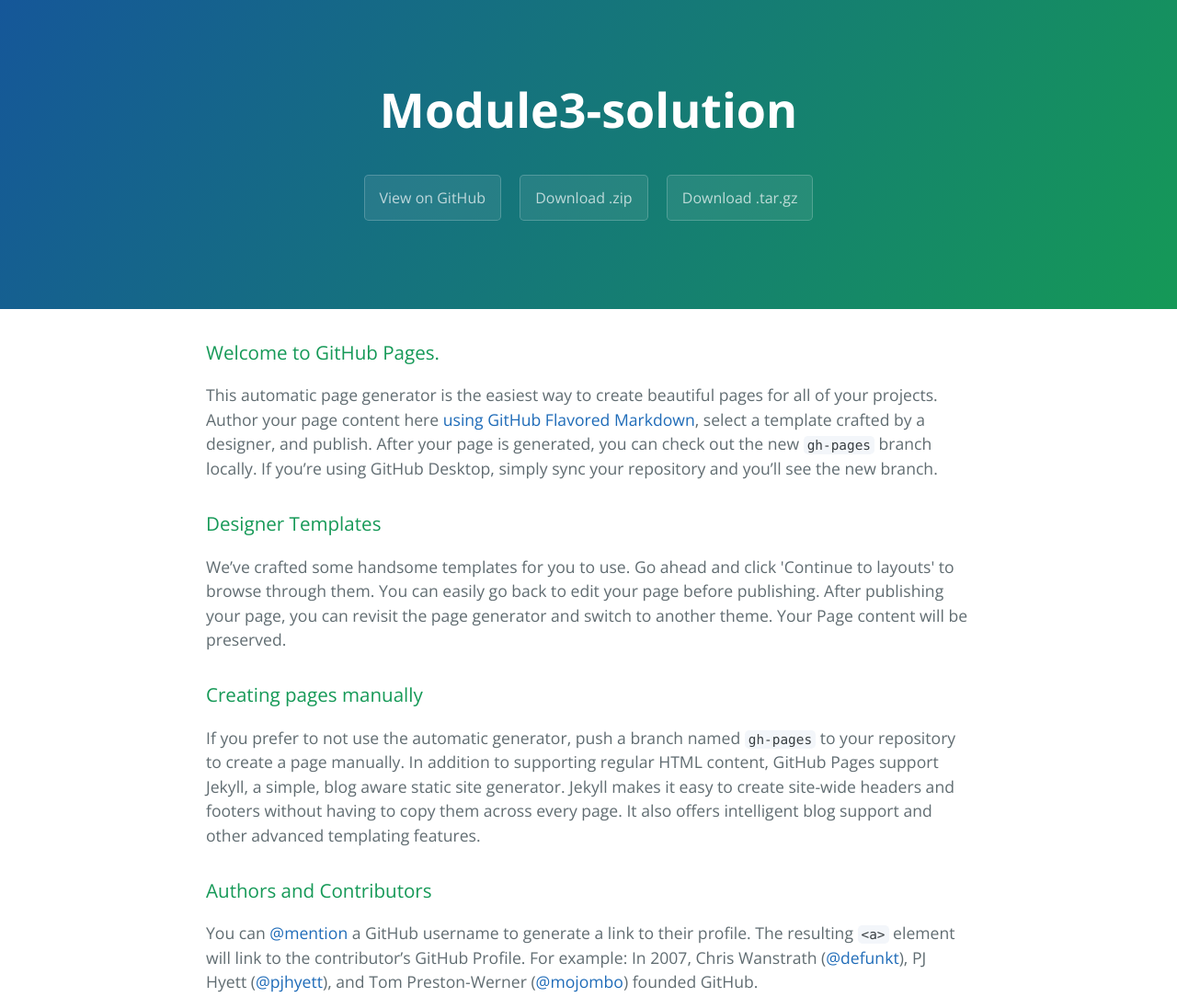
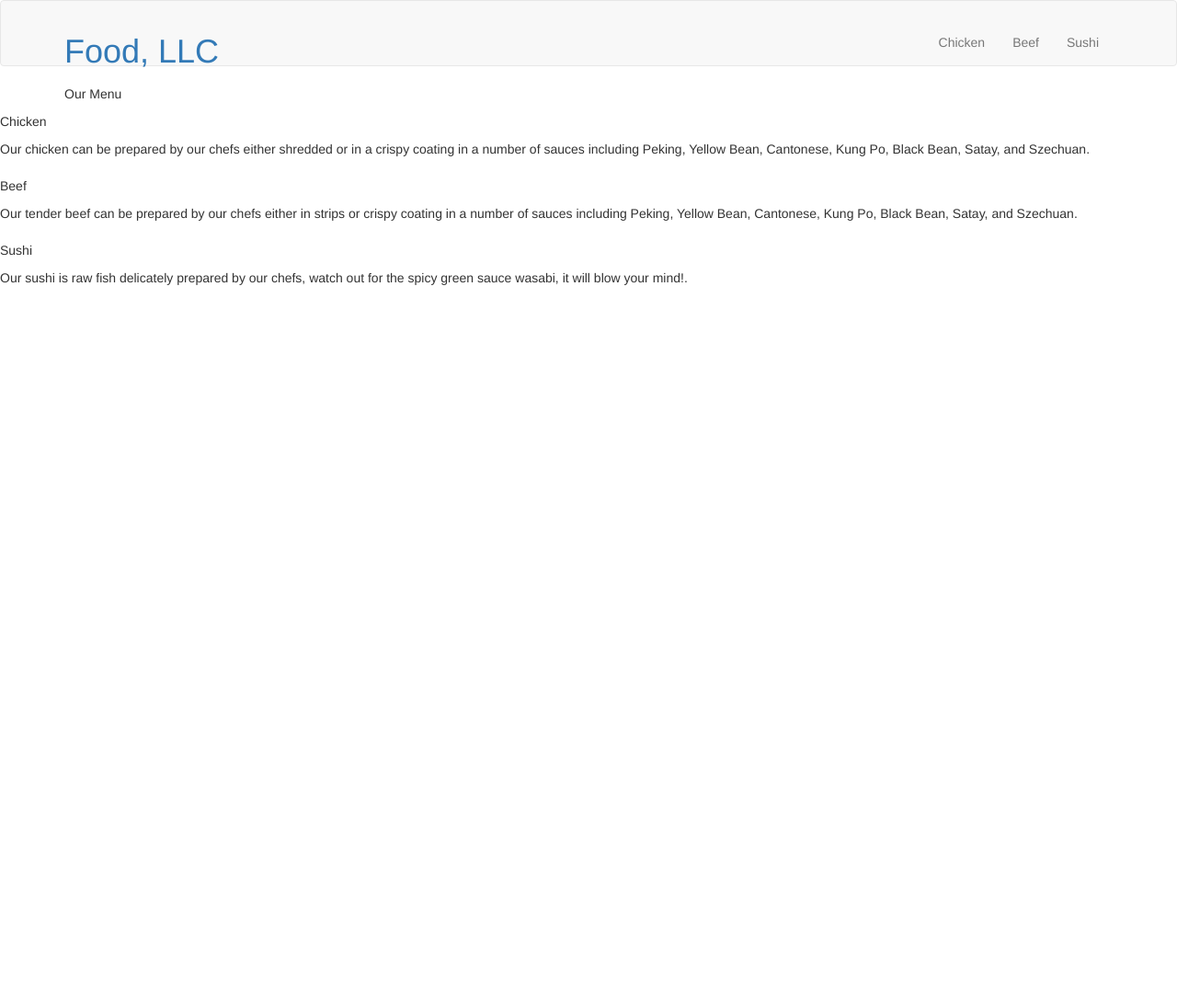
Before and after one commit to andy78dur/module3-solution, a plain HTML site: page index.html in a window 1280 px wide. Shown: the top 1084 px of the page at 92% size. After the commit the page ends 800 px from the top, so only its background shows below. Drawn offline with nearby package versions, Linux system fonts and the light colour scheme.

Commit message:
Add files via upload

```diff
--- a/index.html
+++ b/index.html
@@ -1,57 +1,78 @@
-<!DOCTYPE html>
-<html lang="en-us">
+<!doctype html>
+<html lang="en">
   <head>
-    <meta charset="UTF-8">
-    <title>Module3-solution by andy78dur</title>
+    <meta charset="utf-8">
+    <meta http-equiv="X-UA-Compatible" content="IE=edge">
     <meta name="viewport" content="width=device-width, initial-scale=1">
-    <link rel="stylesheet" type="text/css" href="stylesheets/normalize.css" media="screen">
-    <link href='https://fonts.googleapis.com/css?family=Open+Sans:400,700' rel='stylesheet' type='text/css'>
-    <link rel="stylesheet" type="text/css" href="stylesheets/stylesheet.css" media="screen">
-    <link rel="stylesheet" type="text/css" href="stylesheets/github-light.css" media="screen">
+    <title>Food, LLC</title>
+    <link rel="stylesheet" href="css/bootstrap.min.css">
+    <link rel="stylesheet" href="css/styles.css">
+    <link href='https://fonts.googleapis.com/css?family=Oxygen:400,300,700' rel='stylesheet' type='text/css'>
+    <link href='https://fonts.googleapis.com/css?family=Lora' rel='stylesheet' type='text/css'>
   </head>
-  <body>
-    <section class="page-header">
-      <h1 class="project-name">Module3-solution</h1>
-      <h2 class="project-tagline"></h2>
-      <a href="https://github.com/andy78dur/module3-solution" class="btn">View on GitHub</a>
-      <a href="https://github.com/andy78dur/module3-solution/zipball/master" class="btn">Download .zip</a>
-      <a href="https://github.com/andy78dur/module3-solution/tarball/master" class="btn">Download .tar.gz</a>
-    </section>
+<body>
+  <header>
+    <nav id="header-nav" class="navbar navbar-default">
+      <div class="container">
+        <div class="navbar-header">
+          <div class="navbar-brand">
+            <a href="index.html"><h1>Food, LLC</h1></a>
+          </div>
+          <button type="button" class="navbar-toggle collapsed" data-toggle="collapse" data-target="#collapsable-nav" aria-expanded="false">
+            <span class="sr-only">Toggle navigation</span>
+            <span class="icon-bar"></span>
+            <span class="icon-bar"></span>
+            <span class="icon-bar"></span>
+          </button>
+        </div>
 
-    <section class="main-content">
-      <h3>
-<a id="welcome-to-github-pages" class="anchor" href="#welcome-to-github-pages" aria-hidden="true"><span aria-hidden="true" class="octicon octicon-link"></span></a>Welcome to GitHub Pages.</h3>
+        <div id="collapsable-nav" class="collapse navbar-collapse" class="hidden-xs">
+           <ul id="nav-list" class="nav navbar-nav navbar-right">
+            <li>
+              <a href="#boxtitle1">
+                <span class="none"></span><br class="hidden-xs"> Chicken</a>
+            </li>
+            <li>
+              <a href="#boxtitle2">
+                <span class="none"></span><br class="hidden-xs"> Beef</a>
+            </li>
+            <li>
+              <a href="#boxtitle3">
+                <span class="none"></span><br class="hidden-xs"> Sushi</a>
+            </li>
 
-<p>This automatic page generator is the easiest way to create beautiful pages for all of your projects. Author your page content here <a href="https://guides.github.com/features/mastering-markdown/">using GitHub Flavored Markdown</a>, select a template crafted by a designer, and publish. After your page is generated, you can check out the new <code>gh-pages</code> branch locally. If you’re using GitHub Desktop, simply sync your repository and you’ll see the new branch.</p>
+          </ul><!-- #nav-list -->
+        </div><!-- .collapse .navbar-collapse -->
+      </div><!-- .container -->
+    </nav><!-- #header-nav -->
+  </header>
+  <!-- jQuery (Bootstrap JS plugins depend on it) -->
+  <script src="js/jquery-2.1.4.min.js"></script>
+  <script src="js/bootstrap.min.js"></script>
+  <script src="js/script.js"></script>
 
-<h3>
-<a id="designer-templates" class="anchor" href="#designer-templates" aria-hidden="true"><span aria-hidden="true" class="octicon octicon-link"></span></a>Designer Templates</h3>
+<div class="container">
+  <p id="maintitle">Our Menu</p>
+</div>
 
-<p>We’ve crafted some handsome templates for you to use. Go ahead and click 'Continue to layouts' to browse through them. You can easily go back to edit your page before publishing. After publishing your page, you can revisit the page generator and switch to another theme. Your Page content will be preserved.</p>
+<div id="box">
+<p id="boxtitle1">Chicken</p>
+ <div id="content">Our chicken can be prepared by our chefs either shredded or in a crispy coating in a number of sauces including Peking, Yellow Bean, Cantonese, Kung Po, Black Bean, Satay, and Szechuan.
+ <br>
+ <br>
+  </div>
 
-<h3>
-<a id="creating-pages-manually" class="anchor" href="#creating-pages-manually" aria-hidden="true"><span aria-hidden="true" class="octicon octicon-link"></span></a>Creating pages manually</h3>
+<p id="boxtitle2">Beef</p>
+<div id="content">Our tender beef can be prepared by our chefs either in strips or crispy coating in a number of sauces including Peking, Yellow Bean, Cantonese, Kung Po, Black Bean, Satay, and Szechuan.
+<br>
+<br>
+  </div>
 
-<p>If you prefer to not use the automatic generator, push a branch named <code>gh-pages</code> to your repository to create a page manually. In addition to supporting regular HTML content, GitHub Pages support Jekyll, a simple, blog aware static site generator. Jekyll makes it easy to create site-wide headers and footers without having to copy them across every page. It also offers intelligent blog support and other advanced templating features.</p>
+<p id="boxtitle3">Sushi</p>
+  <div id="content">Our sushi is raw fish delicately prepared by our chefs, watch out for the spicy green sauce wasabi, it will blow your mind!.
+  </div>
 
-<h3>
-<a id="authors-and-contributors" class="anchor" href="#authors-and-contributors" aria-hidden="true"><span aria-hidden="true" class="octicon octicon-link"></span></a>Authors and Contributors</h3>
+</div>
 
-<p>You can <a href="https://help.github.com/articles/basic-writing-and-formatting-syntax/#mentioning-users-and-teams" class="user-mention">@mention</a> a GitHub username to generate a link to their profile. The resulting <code>&lt;a&gt;</code> element will link to the contributor’s GitHub Profile. For example: In 2007, Chris Wanstrath (<a href="https://github.com/defunkt" class="user-mention">@defunkt</a>), PJ Hyett (<a href="https://github.com/pjhyett" class="user-mention">@pjhyett</a>), and Tom Preston-Werner (<a href="https://github.com/mojombo" class="user-mention">@mojombo</a>) founded GitHub.</p>
-
-<h3>
-<a id="support-or-contact" class="anchor" href="#support-or-contact" aria-hidden="true"><span aria-hidden="true" class="octicon octicon-link"></span></a>Support or Contact</h3>
-
-<p>Having trouble with Pages? Check out our <a href="https://help.github.com/pages">documentation</a> or <a href="https://github.com/contact">contact support</a> and we’ll help you sort it out.</p>
-
-      <footer class="site-footer">
-        <span class="site-footer-owner"><a href="https://github.com/andy78dur/module3-solution">Module3-solution</a> is maintained by <a href="https://github.com/andy78dur">andy78dur</a>.</span>
-
-        <span class="site-footer-credits">This page was generated by <a href="https://pages.github.com">GitHub Pages</a> using the <a href="https://github.com/jasonlong/cayman-theme">Cayman theme</a> by <a href="https://twitter.com/jasonlong">Jason Long</a>.</span>
-      </footer>
-
-    </section>
-
-
-  </body>
+</body>
 </html>
```
